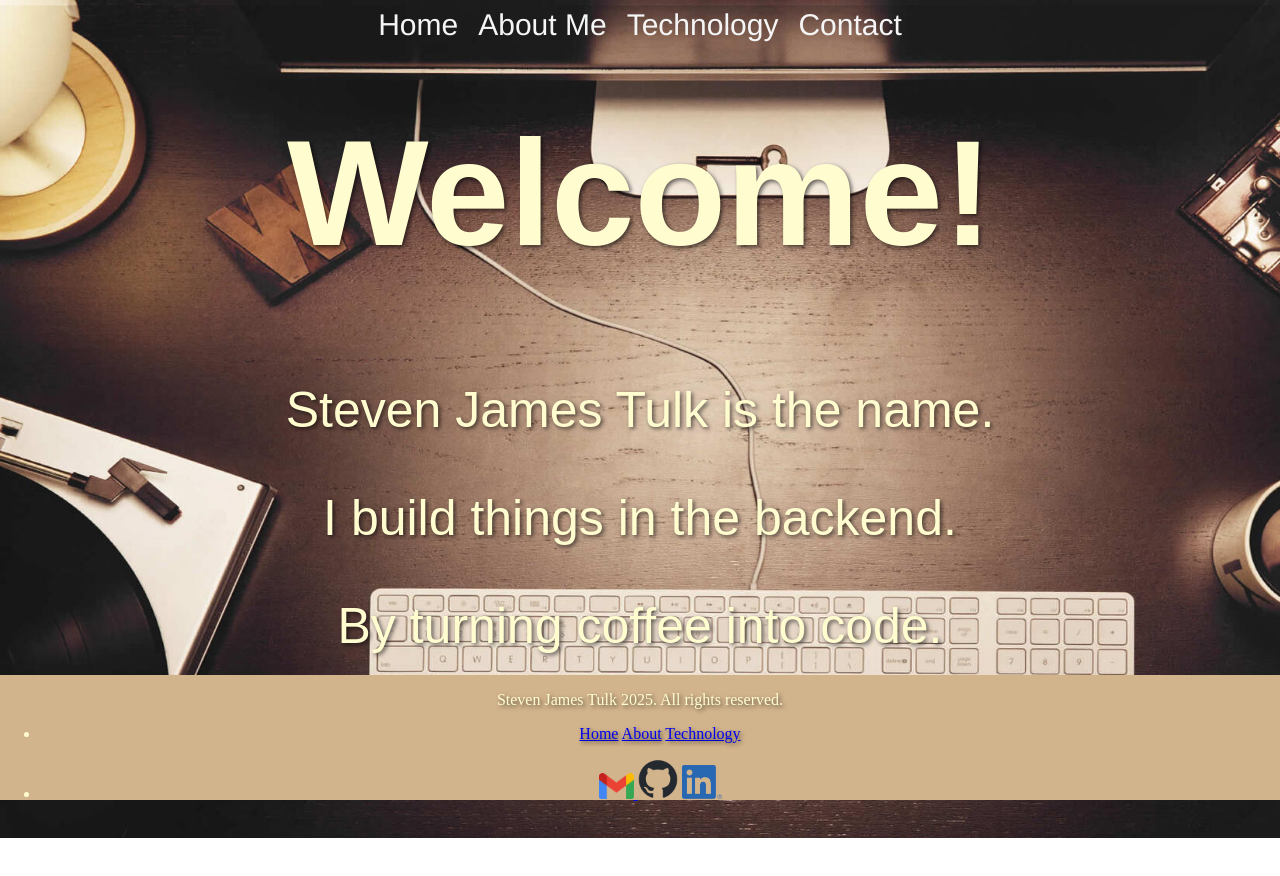
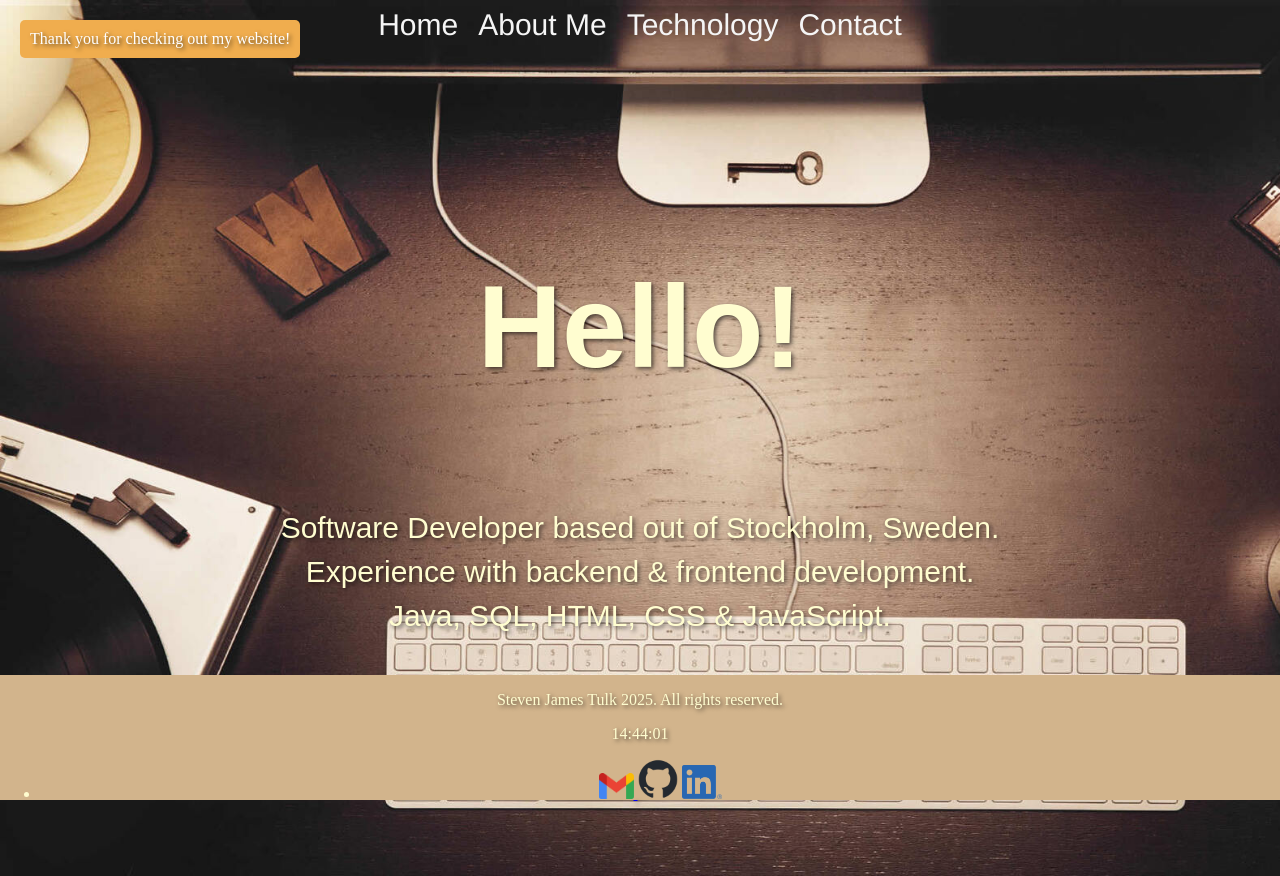
Before and after one commit to StevenJTK/Portfolio, a plain HTML site: page about-me.html in a window 1280 px wide. Before the commit the page ends 838 px from the top, so only its background shows below. Drawn offline with Linux system fonts and the light colour scheme.

Commit message:
Final Product

```diff
--- a/index.html
+++ b/about-me.html
@@ -2,60 +2,52 @@
 <html>
 <head>
     <meta charset="UTF-8">
-    <title>Home Page</title>
+    <title>About</title>
     <link rel="stylesheet" href="styles.css">
 </head>
 <body>
     <header>
         <nav class="navbar">
             <a href="index.html">Home</a>
-            <a href="about me.html">About Me</a>
+            <a href="about-me.html">About Me</a>
             <a href="technology.html">Technology</a>
             <a href="contact.html">Contact</a>
         </nav>
     </header>
 
     <main>
+        <section class="about-content">
+            <article>
+                <h1>Hello!</h1>
+                <p class="p1a">Software Developer based out of Stockholm, Sweden.</p>
+                <p class="p2a">Experience with backend & frontend development.</p>
+                <p class="p3a">Java, SQL, HTML, CSS & JavaScript.</p>
+        </article>
+            </section>
 
-    <h1 class="welcomebanner">Welcome!</h1>
-<section>
-    <article>
-        <p class="p1">Steven James Tulk is the name.</p>
-        <p class="p2">I build things in the backend.</p>
-        <p class="p3">By turning coffee into code.</p>
-    </article>
-</section>
-</main>
-
-<footer class="footer">
-    <p>Steven James Tulk 2025. All rights reserved.</p>
-    <nav>
-        <ul>
-            <li>
-                <a href="index.html">Home</a>
-
-                <a href="about me.html">About</a>
-
-                <a href="technology.html">Technology</a>
-            </li>
-        </ul>
-    </nav>
-    <nav>
+    </main>
+    <footer>
+        <p>Steven James Tulk 2025. All rights reserved.</p>
+        <p id="liveTime"></p>
         <ul>
             <li>
                 <a href="steven@email.com">
-                    <img src="gmail logo.png" class="gmail-logo">
+                    <img src="images/gmail-logo.png" alt="Gmail logo" class="gmail-logo">
                 </a>
 
                 <a href="https://github.com/StevenJTK">
-                    <img src="github-mark.png" class="githublogo"></a>
+                    <img src="images/github-logo.png" alt="Github logo" class="githublogo"></a>
 
                 <a href="https://www.linkedin.com/in/steven-james-tulk-4a95681b8/">
-                    <img src="LI-In-Bug.png" class="linkedinlogo"></a>
+                    <img src="images/linked-logo.png" alt="LinkedIn logo" class="linkedinlogo"> </a>
             </li>
         </ul>
-    </nav>
 
-</footer>
+
+        <div id="notification" class="noti">
+            Thank you for checking out my website!
+        </div>
+    </footer>
+    <script src="app.js"></script>
 </body>
 </html>
--- a/app.js
+++ b/app.js
@@ -0,0 +1,16 @@
+function updateTime() {
+    const now = new Date();
+    const timeString = now.toLocaleTimeString([], { hour12: false });
+    document.getElementById('liveTime').textContent = timeString;
+  }
+  setInterval(updateTime, 1000);
+
+  updateTime();
+
+  function getNotification() {
+    const notification = document.getElementById('notification');
+    notification.style.display = 'block';
+  }
+
+
+  setTimeout(getNotification, 3000);
--- a/styles.css
+++ b/styles.css
@@ -1,5 +1,5 @@
 body {
-    background-image: url("background.jpg");
+    background-image: url("images/background.jpg");
     background-size: cover;
     background-repeat: no-repeat;
     overflow-x: hidden;
@@ -42,6 +42,8 @@ footer {
     padding: 0px;
 }
 
+
+/*------------Home------------ */
 .welcomebanner {
     text-align: center;
     margin-top: 65px;
@@ -78,6 +80,21 @@ footer {
     font-family:Arial, Helvetica, sans-serif;
     position: static;
     text-shadow: 2px 2px 4px rgba(0, 0, 0, 0.6);
+}
+
+.noti {
+    position: fixed;
+    top: 20px;
+    left: 20px;
+    padding: 10px;
+    background-color: #f0ad4e;
+    color: white;
+    border-radius: 5px;
+    display: none;
+}
+
+.noti.show {
+    display: block;
 }
 
 /*------------About Me------------ */
```
Also changed, not shown: about me.html (deleted, +0 -55 lines), contact.html (+13 -29 lines), technology.html (+17 -41 lines), images/background.jpg (renamed from background.jpg), images/css.png (renamed from css-3.png), images/github-logo.png (renamed from github-mark.png), images/gmail-logo.png (renamed from gmail logo.png), images/html.png (renamed from html.png), images/java.png (renamed from java.png), images/linked-logo.png (renamed from LI-In-Bug.png), logo-black.png (deleted), sql-server.png (deleted).
